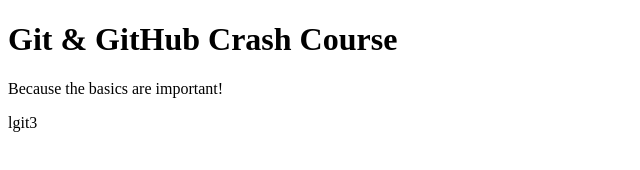
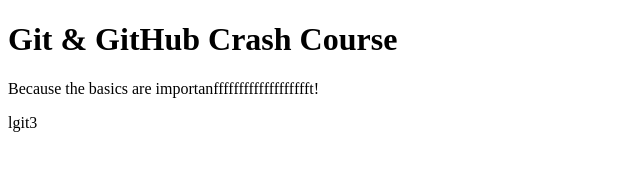
Before and after one commit to frankisavailable/github-crashcourse, a plain HTML site: page index.html in a window 1280 px wide. Shown: the whole page, without its empty margins (0-640 px from the left). Drawn offline with Linux system fonts and the light colour scheme.

Commit message:
Update index.html

```diff
--- a/index.html
+++ b/index.html
@@ -8,7 +8,7 @@
   </head>
   <body>
     <h1>Git & GitHub Crash Course</h1>
-    <p>Because the basics are important!</p>
+    <p>Because the basics are importanffffffffffffffffffft!</p>
     <p>lgit3</p>
   </body>
 </html>
```
